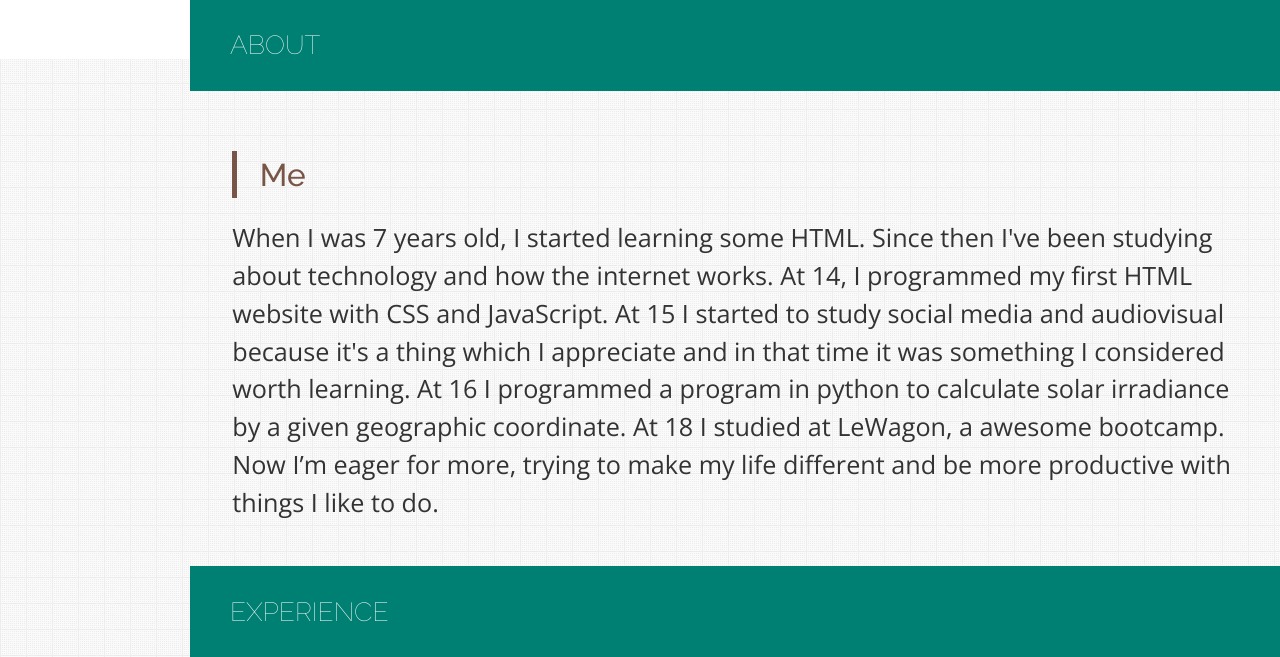
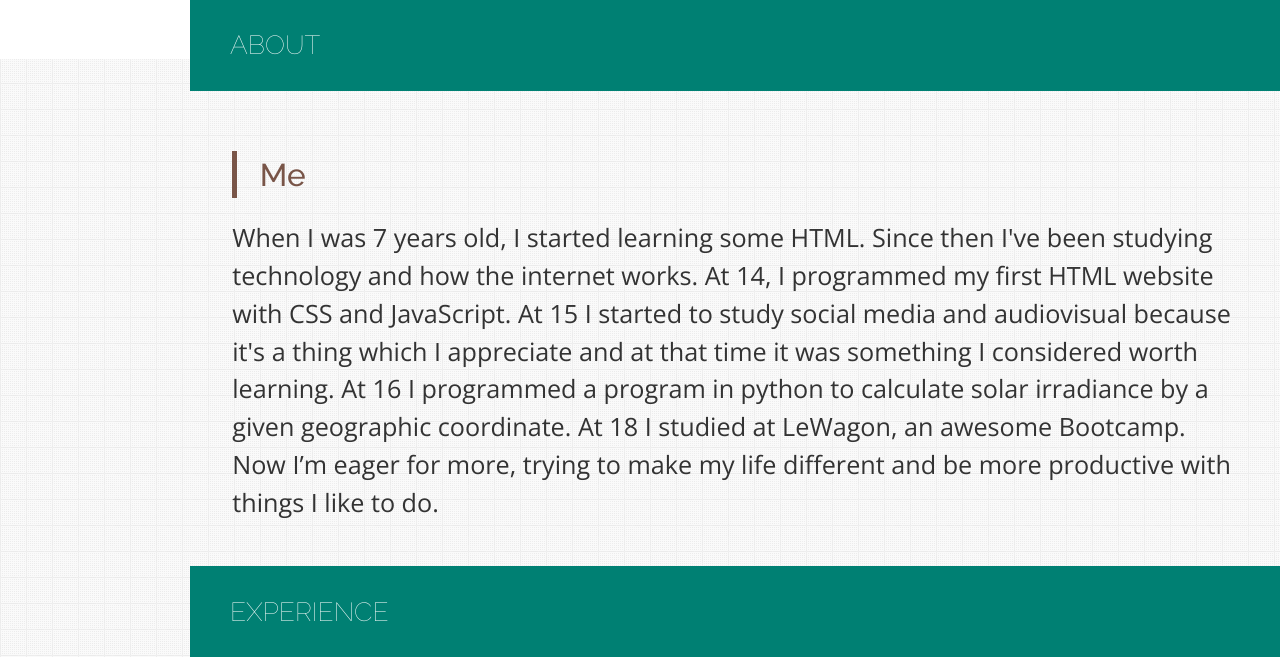
Before and after one commit to Luidiblu/Portfolio, a Rails app: page / in a window 1280 px wide. Shown: the part 801-1458 px from the top of the page. Run offline with Rails 7, Linux system fonts and the light colour scheme; style sheets or scripts are compiled from the project's sources; some libraries are stand-ins or nearby versions.

Commit message:
grammar fixes

```diff
--- a/app/views/pages/home.html.erb
+++ b/app/views/pages/home.html.erb
@@ -43,7 +43,7 @@
       <blockquote>
         <h2>Me</h2>
       </blockquote>
-        <p>When I was 7 years old, I started learning some HTML. Since then I've been studying about technology and how the internet works. At 14, I programmed my first HTML website with CSS and JavaScript. At 15 I started to study social media and audiovisual because it's a thing which I appreciate and in that time it was something I considered worth learning. At 16 I programmed a program in python to calculate solar irradiance by a given geographic coordinate. At 18 I studied at LeWagon, a awesome bootcamp. Now I’m eager for more, trying to make my life different and be more productive with things I like to do.</p>
+        <p>When I was 7 years old, I started learning some HTML. Since then I've been studying technology and how the internet works. At 14, I programmed my first HTML website with CSS and JavaScript. At 15 I started to study social media and audiovisual because it's a thing which I appreciate and at that time it was something I considered worth learning. At 16 I programmed a program in python to calculate solar irradiance by a given geographic coordinate. At 18 I studied at LeWagon, an awesome Bootcamp. Now I’m eager for more, trying to make my life different and be more productive with things I like to do.</p>
 </section>
       <section id="experience" class="section scrollspy">
         <h3 class="page-title white-text teal">Experience</h3>
```
